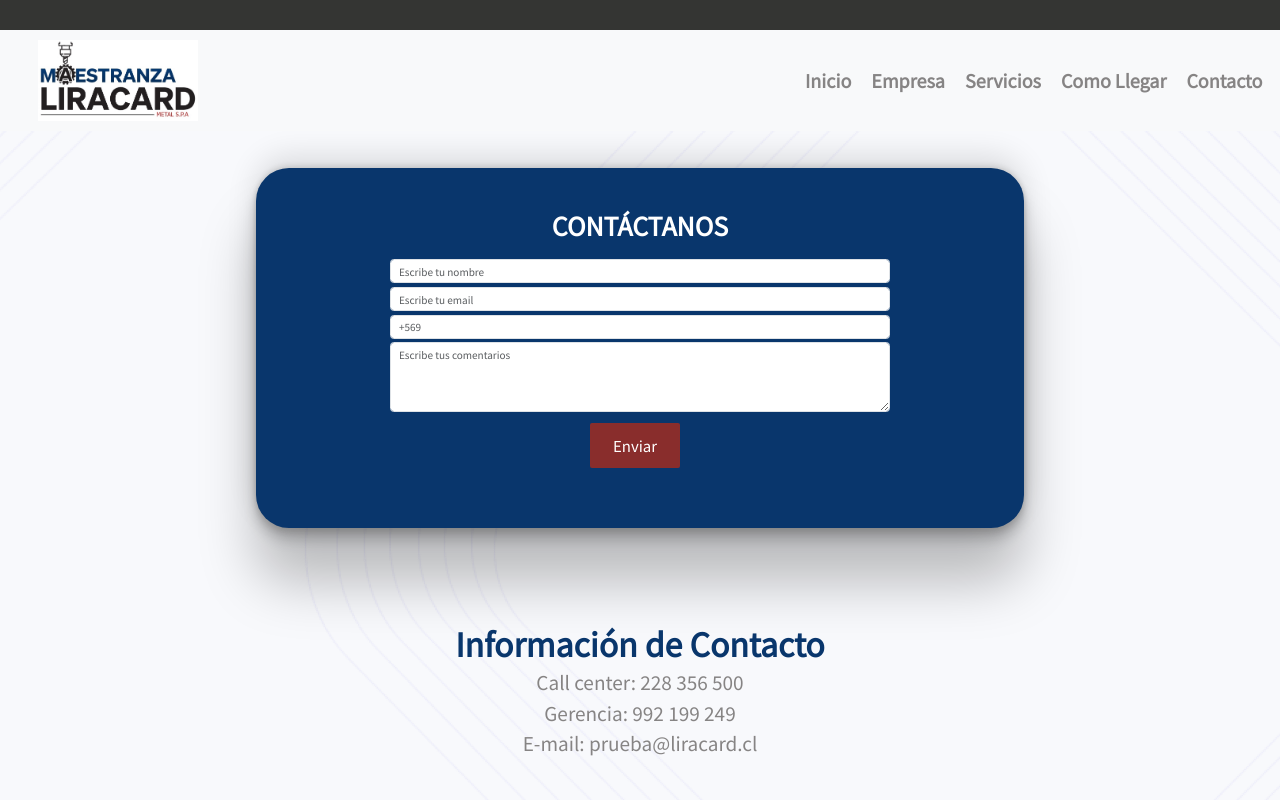
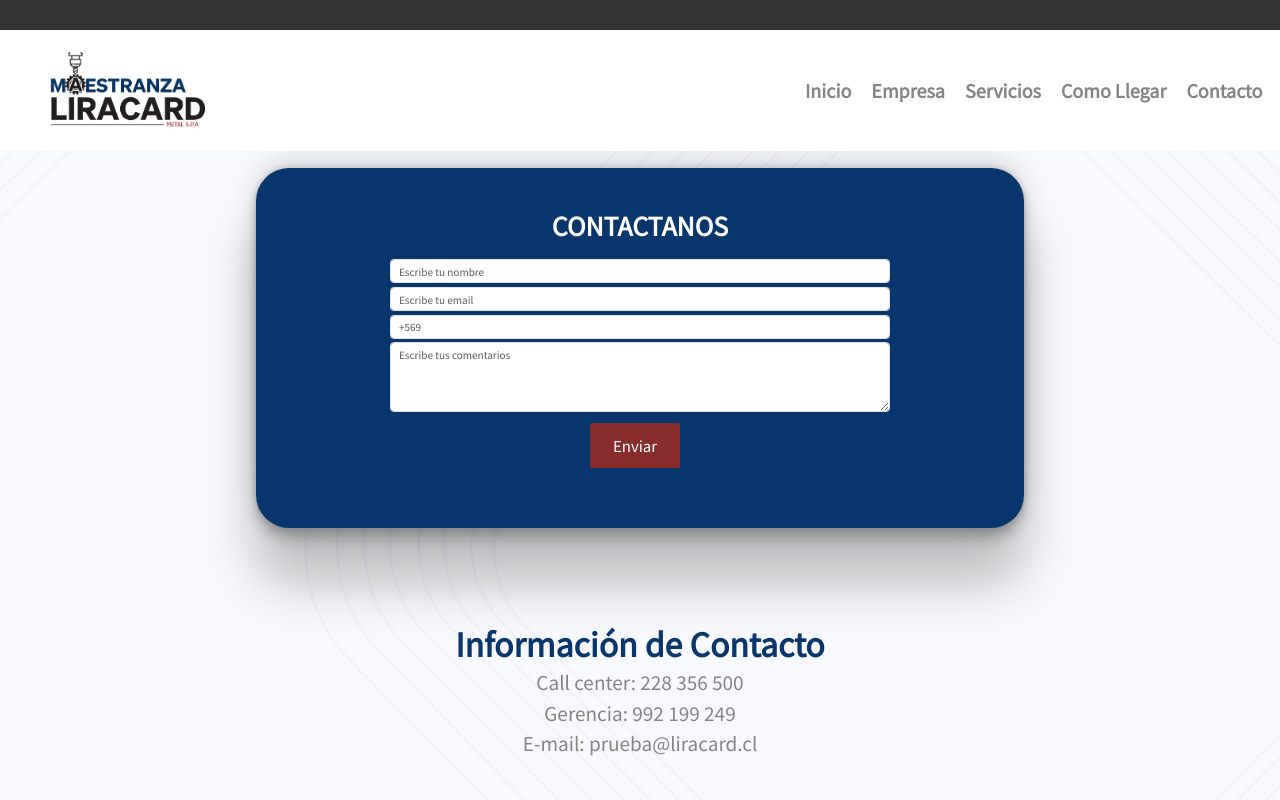
Before and after one commit to pedrocs9/Liracard_v3, a plain HTML site: page pages/contacto.html in a window 1280 px wide. Shown: the top 800 px of the page. Drawn offline with nearby package versions, Linux system fonts and the light colour scheme.

Commit message:
se hicieron ajstes

```diff
--- a/pages/contacto.html
+++ b/pages/contacto.html
@@ -11,9 +11,9 @@
 </head>
 <body>
     <header>
-        <nav class="navbar navbar-expand-lg bg-body-tertiary ">
+        <nav class="navbar navbar-expand-lg">
             <div class="container-fluid navbarcito">
-                <img src="../img/logo-liracard.jpg" alt="" class="logo">
+                <a href="../index.html"><img src="../img/logo-liracard.jpg" alt="" class="logo"></a>
                 <button class="navbar-toggler nav1" type="button" data-bs-toggle="collapse" data-bs-target="#navbarText"
                     aria-controls="navbarText" aria-expanded="false" aria-label="Toggle navigation">
                     <span class="navbar-toggler-icon"></span>
@@ -51,7 +51,7 @@
             <div class="cont-segundo-item">
                 <form action="">
                     <div class="cont-primer-item">
-                        <h1>CONTÁCTANOS</h1>
+                        <h1>CONTACTANOS</h1>
                     </div>
                     <div>
                         <input type="text" class="form-control" id="nombre" placeholder="Escribe tu nombre">
--- a/scss/main.scss
+++ b/scss/main.scss
@@ -2,6 +2,8 @@
 
 .logo{
     height: auto;
+    cursor: pointer;
+
 }
 
 header{
@@ -16,6 +18,7 @@ header{
 
 nav{
     width: 100%;
+    background-color: white;
     @include caja-flex(space-between,center,nowrap);
 
     ul{
```
Also changed, not shown: index.html (+2 -2 lines), pages/como-llegar.html (+2 -2 lines), pages/empresa.html (+2 -2 lines), pages/servicios.html (+2 -2 lines), css/main.css, 1 other file.
